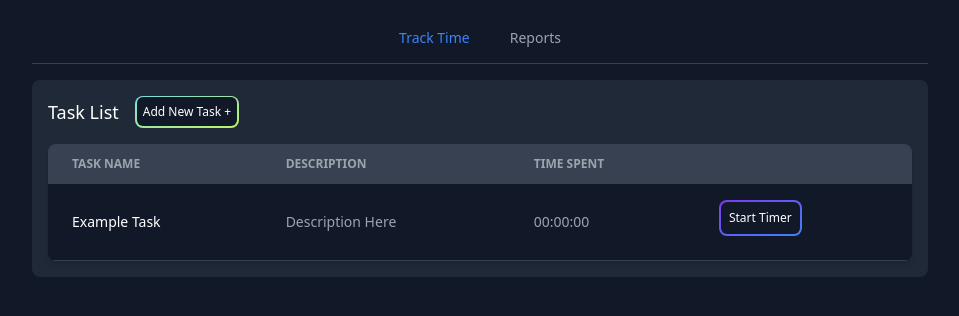
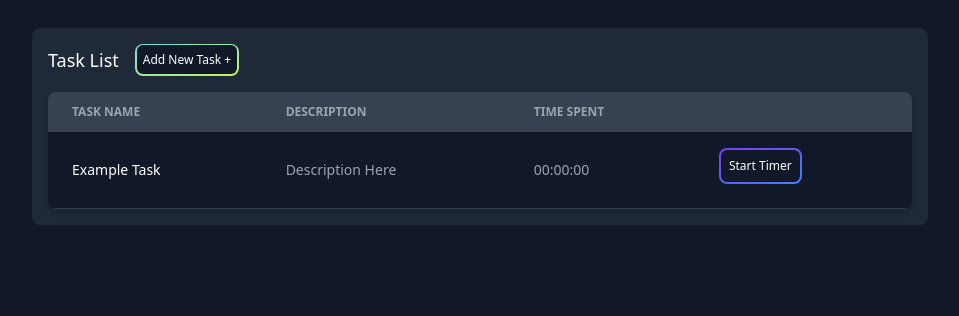
Before and after one commit to jeffjg/Time-Tracking-App, a website: page src/index.html in a window 1280 px wide. Shown: the part 72-388 px from the top of the page, without its empty margins (160-1119 px from the left). Drawn offline with nearby package versions, Linux system fonts and the light colour scheme.

Commit message:
feat: Removes Reports feature

```diff
--- a/src/index.html
+++ b/src/index.html
@@ -15,7 +15,7 @@
   </h1>
 
 
-<div class="mb-4 mt-4 border-b border-gray-400 dark:border-gray-700">
+<div class="hidden mb-4 mt-4 border-b border-gray-400 dark:border-gray-700">
 
   <ul class="flex flex-wrap justify-center -mb-px text-sm font-medium text-center" id="default-styled-tab" data-tabs-toggle="#default-styled-tab-content" data-tabs-active-classes="text-purple-600 hover:text-purple-600 dark:text-purple-500 dark:hover:text-purple-500 border-purple-600 dark:border-purple-500 underline" data-tabs-inactive-classes="dark:border-transparent text-gray-500 hover:text-gray-600 dark:text-gray-400 border-gray-100 hover:border-gray-300 dark:border-gray-700 dark:hover:text-gray-300" role="tablist">
 
@@ -23,17 +23,12 @@
           <button class="inline-block p-4 border-b-0 rounded-t-lg hover:text-gray-600 hover:border-gray-300 dark:hover:text-gray-300" id="track-time-styled-tab" data-tabs-target="#styled-track-time" type="button" role="tab" aria-controls="track-time" aria-selected="false">Track Time</button>
       </li>
 
-      <li role="presentation">
-          <button class="inline-block p-4 border-b-0 rounded-t-lg hover:text-gray-600 hover:border-gray-300 dark:hover:text-gray-300" id="reports-styled-tab" data-tabs-target="#styled-reports" type="button" role="tab" aria-controls="reports" aria-selected="false">Reports</button>
-      </li>
-
   </ul>
 </div>
 
 
-<div id="default-styled-tab-content">
 
-  <div class="hidden p-4 rounded-lg bg-gray-50 dark:bg-gray-800" id="styled-track-time" role="tabpanel" aria-labelledby="track-time-tab">
+  <div class="hidden mt-8 p-4 rounded-lg bg-gray-50 dark:bg-gray-800" id="styled-track-time" role="tabpanel" aria-labelledby="track-time-tab">
 
 
 
@@ -104,7 +99,9 @@
               <td class="px-6 py-4">
                   <div id="timer-display">00:00:00</div>
               </td>
-              <td class="px-6 py-4">
+
+
+        <td class="px-6 py-4">
 
 
                 <button class="timer-button relative inline-flex items-center justify-center p-0.5 mb-2 me-2 overflow-hidden text-xs font-medium text-gray-900 rounded-lg group bg-gradient-to-br from-purple-600 to-blue-500 group-hover:from-purple-600 group-hover:to-blue-500 hover:text-white dark:text-white focus:ring-4 focus:outline-none focus:ring-blue-300 dark:focus:ring-blue-800">
@@ -127,18 +124,7 @@
   </table>
 </div>
 
-
-
-
-
-
   </div>
-
-
-  <div class="hidden p-4 rounded-lg bg-gray-50 dark:bg-gray-800" id="styled-reports" role="tabpanel" aria-labelledby="reports-tab">
-      <p class="text-sm text-gray-500 dark:text-gray-400">This is some placeholder content the <strong class="font-medium text-gray-800 dark:text-white">reports tab's associated content</strong>. Clicking another tab will toggle the visibility of this one for the next. The tab JavaScript swaps classes to control the content visibility and styling.</p>
-  </div>
-</div>
 
 </div>
 
```
